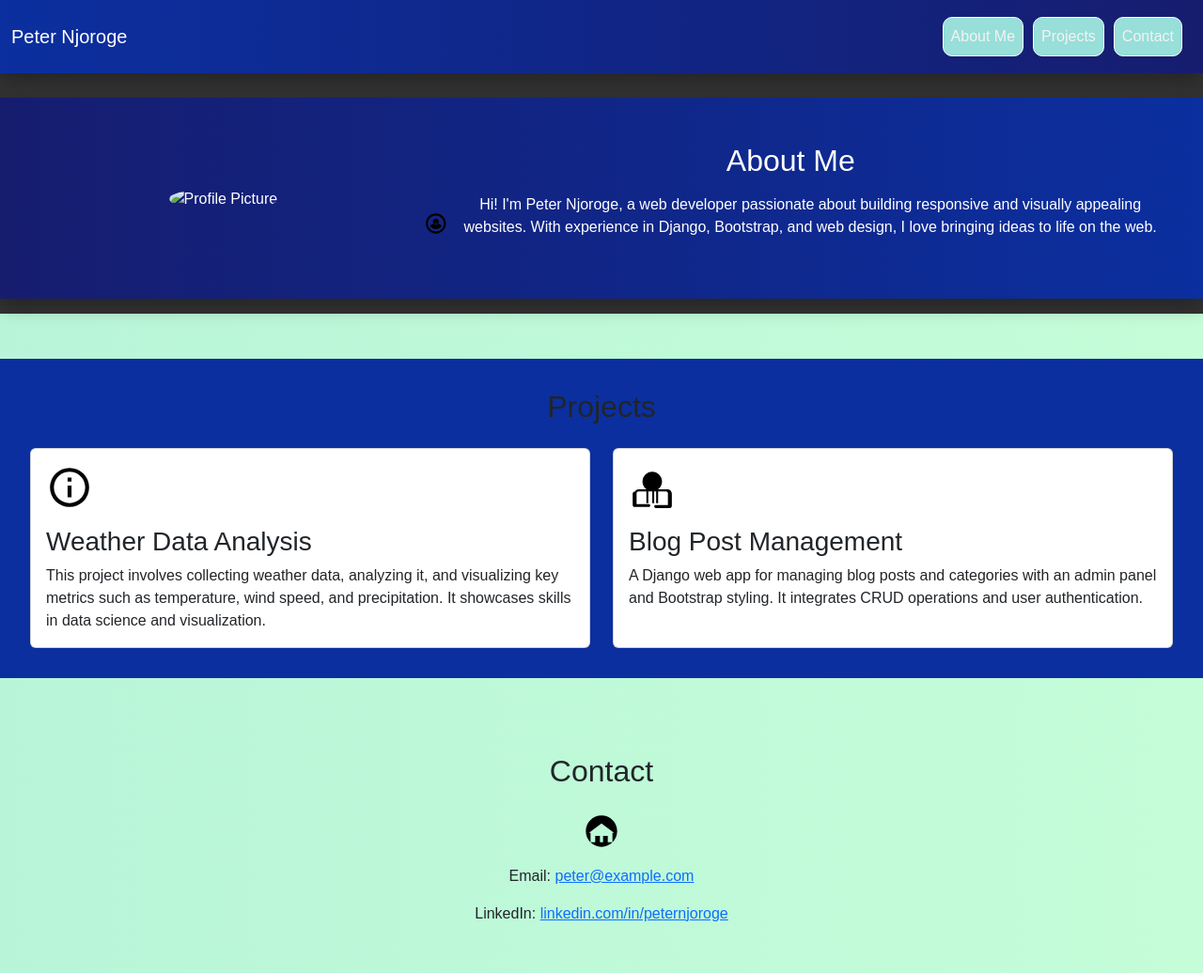
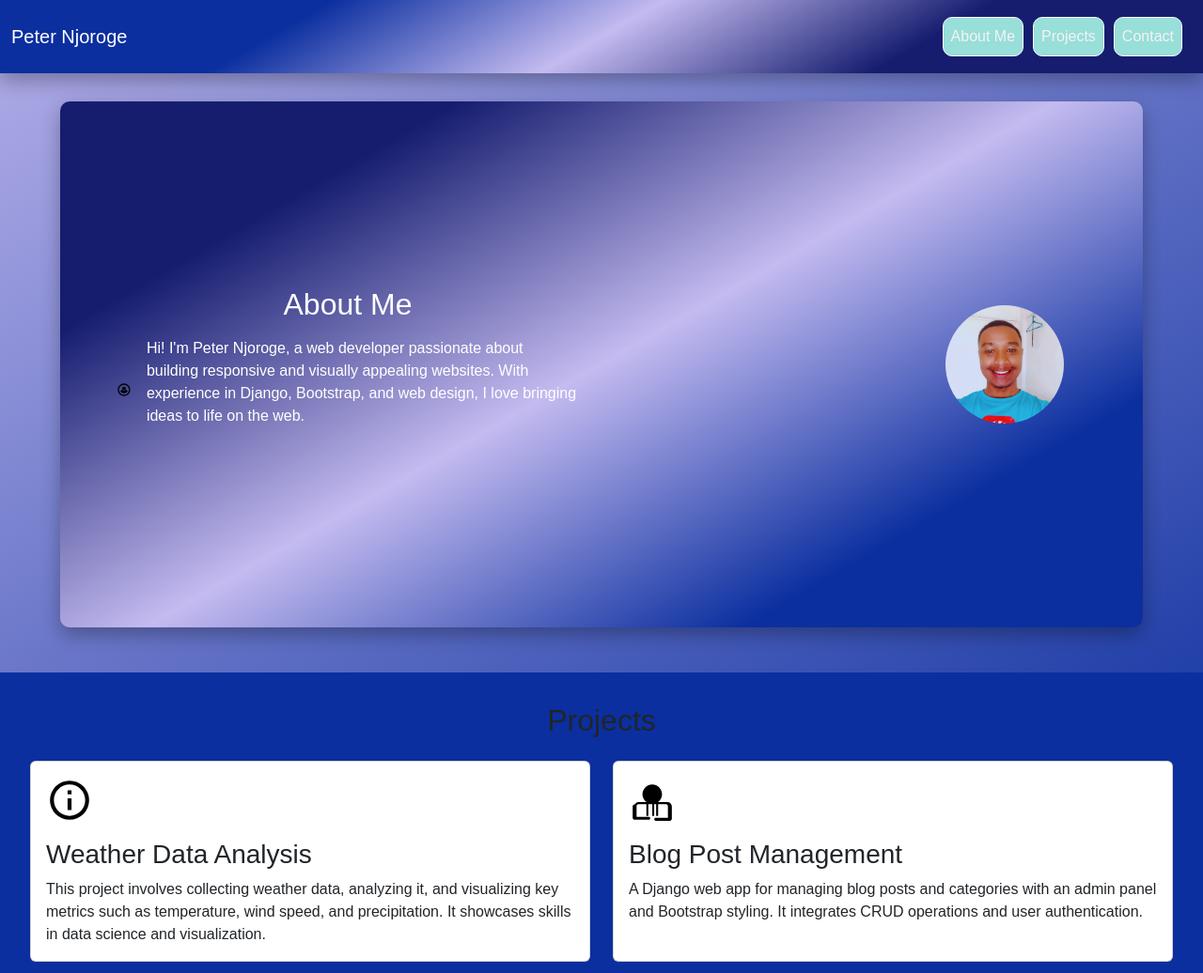
Before and after one commit to Njoro90260/portfolio, a website: page index.html in a window 1280 px wide. Shown: the top 1036 px of the page at 94% size. Drawn offline with nearby package versions, Linux system fonts and the light colour scheme.

Commit message:
styled about improved theme and positioned items.

```diff
--- a/css/styles.css
+++ b/css/styles.css
@@ -4,8 +4,9 @@ body {
     padding: 0;
     height: 100vh;
     animation: gradient 15s ease infinite;
-    background: linear-gradient(90deg, #98DED9, #C7FFD8);
+    background: linear-gradient(150deg, #161D6F 0%, #161D6F 20%, rgba(196, 187, 240, 1) 50%, #0B2F9F 80%, #0B2F9F 100%);
     background-size: 400% 400%;
+    /* color: #E7E7AA; */
 }
 
 header {
@@ -34,7 +35,7 @@ header nav ul li a {
     text-decoration: none;
 }
 .navbar {
-    background: linear-gradient(90deg, #0B2F9F, #161D6F);
+    background: linear-gradient(150deg, #0B2F9F 0%, #0B2F9F 25%, rgba(196, 187, 240, 1) 50%, #161D6F 75%, #161D6F 100%);
     box-shadow: 0px 8px 20px rgba(0, 0, 0, 0.3);
 }
 .btn {
@@ -64,10 +65,19 @@ section {
     padding: 2rem;
 }
 .about {
-    background: linear-gradient(90deg, #161D6F, #0B2F9F);
+    background: linear-gradient(150deg, #161D6F 0%, #161D6F 20%, rgba(196, 187, 240, 1) 50%, #0B2F9F 80%, #0B2F9F 100%);
     box-shadow: 0px 8px 20px rgba(0, 0, 0, 0.3);
-    margin-top: 10px;
-    height: 100%;
+    margin-top: 30px;
+    height: 70vh;
+    /* width: 98%; */
+    display: flex;
+    align-items: center;
+    border-radius: 10px;
+}
+.about-items {
+    display: flex;
+    flex-direction: row;
+    justify-content: space-between;
 }
 h1 {
     color: white;
@@ -106,6 +116,11 @@ h2 {
     height: 50px;
     margin-right: 1rem;
 }
+#about {
+    /* margin: 0 auto; */
+    max-width: 100;
+}
+
 
 section#projects .project-item {
     border: 1px solid #ddd;
--- a/index.html
+++ b/index.html
@@ -17,6 +17,7 @@
 </head>
 
 <body>
+
     <!-- Navigation Bar -->
     <nav class="navbar navbar-expand-lg navbar-dark">
         <div class="container-fluid">
@@ -40,31 +41,25 @@
             </div>
         </div>
     </nav>
-    <header>
-          <!-- About Section -->
-          <div id="about" class="p-5 text-white about">
-            <div class="row align-items-center">
-                <div class="col-md-4 text-center">
-                    <img src="assets/images/profile.jpg" alt="Profile Picture" class="img-fluid rounded-circle">
-                </div>
-                <div class="col-md-8">
+    <main>
+        <!-- About Section -->
+        <section id="about" class="p-5 text-white about row mx-auto" style="width: 90%;">
+            <div class="row align-items-center about-items">
+                <div class="col-md-6 jumbotron">
                     <h2 class="mb-3">About Me</h2>
                     <div class="d-flex align-items-center">
-                        <svg class="icon me-3" xmlns="http://www.w3.org/2000/svg" viewBox="0 0 24 24" width="50"
-                            height="50">
-                            <path
-                                d="M12 2C6.48 2 2 6.48 2 12s4.48 10 10 10 10-4.48 10-10S17.52 2 12 2zm0 18c-4.41 0-8-3.59-8-8s3.59-8 8-8 8 3.59 8 8-3.59 8-8 8zM12 7c-1.65 0-3 1.35-3 3s1.35 3 3 3 3-1.35 3-3-1.35-3-3-3zm0 10.5c-2.33 0-4.67-1.2-6-3.22C7.62 12.69 9.68 12 12 12s4.38.69 6 2.28c-1.33 2.02-3.67 3.22-6 3.22z" />
+                        <svg class="icon me-3" xmlns="http://www.w3.org/2000/svg" viewBox="0 0 24 24" width="50" height="50">
+                            <path d="M12 2C6.48 2 2 6.48 2 12s4.48 10 10 10 10-4.48 10-10S17.52 2 12 2zm0 18c-4.41 0-8-3.59-8-8s3.59-8 8-8 8 3.59 8 8-3.59 8-8 8zM12 7c-1.65 0-3 1.35-3 3s1.35 3 3 3 3-1.35 3-3-1.35-3-3-3zm0 10.5c-2.33 0-4.67-1.2-6-3.22C7.62 12.69 9.68 12 12 12s4.38.69 6 2.28c-1.33 2.02-3.67 3.22-6 3.22z"/>
                         </svg>
-                        <p>Hi! I'm Peter Njoroge, a web developer passionate about building responsive and visually
-                            appealing websites. With experience in Django, Bootstrap, and web design, I love bringing
-                            ideas
-                            to life on the web.</p>
+                        <p>Hi! I'm Peter Njoroge, a web developer passionate about building responsive and visually appealing websites. With experience in Django, Bootstrap, and web design, I love bringing ideas to life on the web.</p>
                     </div>
                 </div>
+                <div class="col-md-6 text-center profile-img">
+                    <img src="images/Untitled design.jpg" alt="Profile Picture" class="img-fluid rounded-circle">
+                </div>
             </div>
-        </div>
-    </header>
-    <main>
+        </section>
+
         <!-- Projects Section -->
         <section id="projects" class="my-5 projects">
             <h2 class="text-center mb-4">Projects</h2>
```
Also changed, not shown: images/Untitled design.jpg (added).
